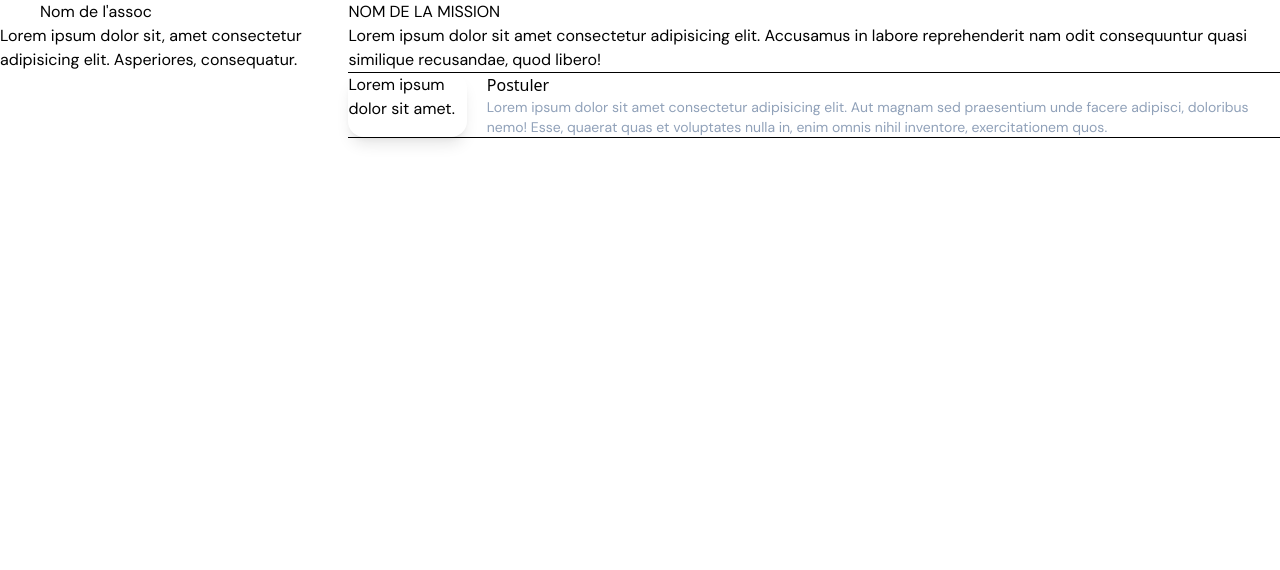
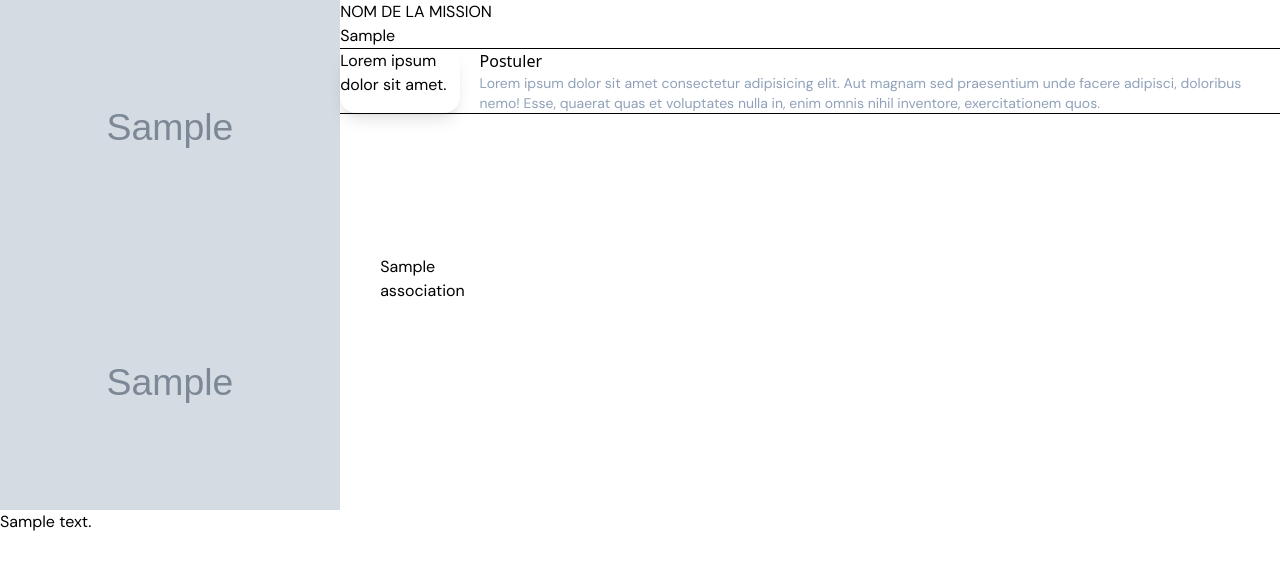
Before and after one commit to benkeia/HeartHive, a PHP site: page /association.php in a window 1280 px wide. Shown: the top 570 px of the page. Run offline with PHP 8.4, Linux system fonts and the light colour scheme; tables that the repository leaves empty or names only in its code hold one stand-in row (values such as "Sample post"); grey boxes marked "Sample" are stand-in pictures.

Commit message:
Correction des requêtes php fonctionelles

```diff
--- a/frontend/association.php
+++ b/frontend/association.php
@@ -29,10 +29,12 @@
     // Récupération des résultats
     $result = $associationStatement->get_result();
     while ($association = $result->fetch_assoc()) {
-        $associationProfilePicture = htmlspecialchars($association['association']);
+        $associationProfilePicture = htmlspecialchars($association['association_profile_picture']);
+        $associationBackgroundImage = htmlspecialchars($association['association_background_image']);
         $associationName = htmlspecialchars($association['association_name']);
         $associationAdress = htmlspecialchars($association['association_adress']);
-        $associationBio = htmlspecialchars($association['association_bio']);
+        $associationDesc = htmlspecialchars($association['association_desc']);
+        $associationMission = htmlspecialchars($association['association_mission']);
     }
 
     // Fermer la requête
@@ -42,17 +44,17 @@
     <div class="mainAssociationContainer flex flex-col">
         <div class="topAssociationContainer flex">
             <div class="leftAssociationContainer">
-                <img src="" alt="">
+                <img src="<?php echo $associationBackgroundImage?>" alt="">
                 <div class="associationTitle flex gap-x-10">
-                    <img src="" alt="">
-                    <h1>Nom de l'assoc</h1>
+                    <img src="<?php echo $associationProfilePicture?>" alt="">
+                    <h1><?php echo $associationName?></h1>
                 </div>
-                <p>Lorem ipsum dolor sit, amet consectetur adipisicing elit. Asperiores, consequatur.</p>
+                <p><?php echo $associationDesc?></p>
             </div>
             <div class="rightAssocaitionContainer">
                 <h2>NOM DE LA MISSION</h2>
                 <div class="associationInformationContainer flex flex-col gap-y-5">
-                    <p>Lorem ipsum dolor sit amet consectetur adipisicing elit. Accusamus in labore reprehenderit nam odit consequuntur quasi similique recusandae, quod libero!</p>
+                    <p><?php echo $associationMission?></p>
                 </div>
                 <hr>
                 <div class="associationLocation flex gap-x-5">
```
Also changed, not shown: login.php (deleted, +0 -18 lines), frontend/assets/uploads/profile_pictures/default.webp (added).
